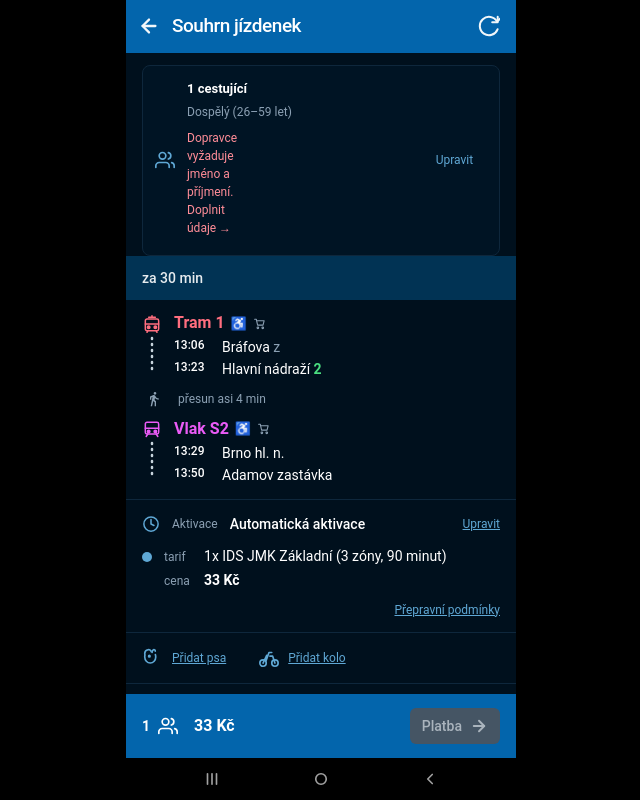
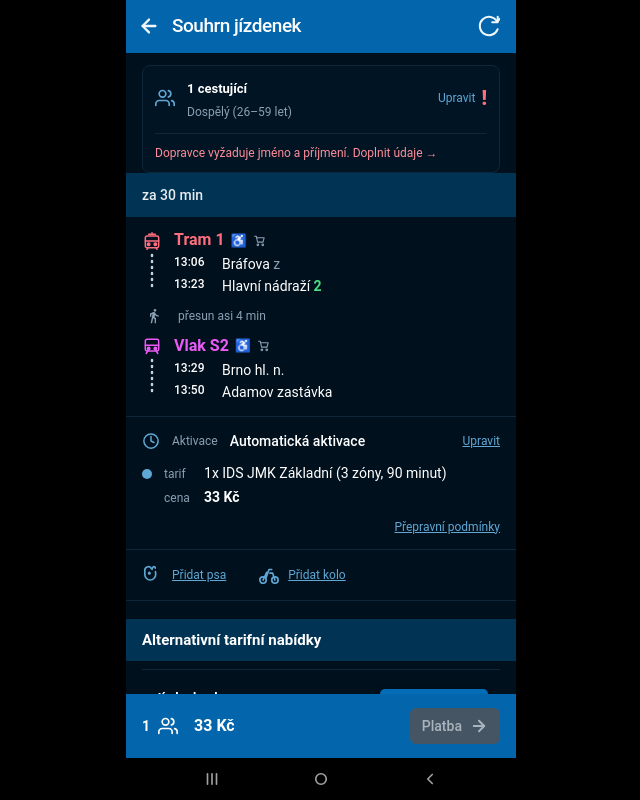
Before and after one commit to nechanicky-chaps/Prototyp-IDOS, a React (Vite) app in the folder projekty/Prototyp vyberu cestujicicich/: page / in a window 1280 px wide. Both pictures are taken after a click on the button "Koupit". Shown: the whole page, without its empty margins (319-959 px from the left). Built offline with nearby package versions, Linux system fonts and the light colour scheme; the HTML template or start-up script is replaced by a standard one.

Commit message:
Give required passenger details warning its own row

```diff
--- a/projekty/Prototyp vyberu cestujicicich/src/App.tsx
+++ b/projekty/Prototyp vyberu cestujicicich/src/App.tsx
@@ -902,9 +902,10 @@ function SummaryScreen({
             <div>
               <strong>{countLabel(passengers.length)}</strong>
               <p>{passengers.map(passengerLabel).join(", ")}</p>
-              {missingNames && <button className="flow-required-notice" onClick={onEditPassengers}>Dopravce vyžaduje jméno a příjmení. Doplnit údaje →</button>}
+
             </div>
-            <button onClick={onEditPassengers}>Upravit</button>
+            <button className="journey-edit-passengers" onClick={onEditPassengers}>Upravit{missingNames && <strong className="journey-required-mark" aria-label="Chybí údaje">!</strong>}</button>
+            {missingNames && <button className="flow-required-notice" onClick={onEditPassengers}>Dopravce vyžaduje jméno a příjmení. Doplnit údaje →</button>}
           </div>
         </div>
 
--- a/projekty/Prototyp vyberu cestujicicich/src/MultiTicketSummary.tsx
+++ b/projekty/Prototyp vyberu cestujicicich/src/MultiTicketSummary.tsx
@@ -28,7 +28,8 @@ export default function MultiTicketSummary({ passengers, ticketIds, setTicketIds
     <header className="flow-header"><button aria-label="Zpět" onClick={onBack}>←</button><h1>Souhrn jízdenek</h1></header>
     <div className="flow-content journey-summary">
       <div className="journey-padding"><h2>Veverská Bítýška → Česká Lípa</h2><p className="flow-hint">14:14–19:31 · přes Tišnov a Kolín</p>
-        <div className="journey-passengers"><div><strong>{countLabel(passengers.length)}</strong><p>{passengers.map(passengerLabel).join(', ')}</p>{missingNames && <button className="flow-required-notice" onClick={onEditPassengers}>Dopravce vyžaduje jméno a příjmení. Doplnit údaje →</button>}</div><button onClick={onEditPassengers}>Upravit</button></div>
+        <div className="journey-passengers"><div><strong>{countLabel(passengers.length)}</strong><p>{passengers.map(passengerLabel).join(', ')}</p></div><button className="journey-edit-passengers" onClick={onEditPassengers}>Upravit{missingNames && <strong className="journey-required-mark" aria-label="Chybí údaje">!</strong>}</button>
+            {missingNames && <button className="flow-required-notice" onClick={onEditPassengers}>Dopravce vyžaduje jméno a příjmení. Doplnit údaje →</button>}</div>
       </div>
       {removed && <div className="journey-undo" role="status">Úsek odebrán.<button onClick={() => { setTicketIds(journeyTickets.filter(t => ticketIds.includes(t.id) || t.id === removed).map(t => t.id)); setRemoved(null); }}>Vrátit</button></div>}
       {journeyTickets.filter(t => ticketIds.includes(t.id)).map(ticket => <article key={ticket.id} className="journey-ticket">
--- a/projekty/Prototyp vyberu cestujicicich/src/index.css
+++ b/projekty/Prototyp vyberu cestujicicich/src/index.css
@@ -236,3 +236,8 @@ button:focus-visible, input:focus-visible { outline: 2px solid #5fa8d5; outline-
 .flow-required-notice, .journey-passengers button.flow-required-notice { display: block; color: #ff8d98; font-size: 12px; line-height: 1.5; text-align: left; margin: 8px 0; }
 .summary-payment:disabled { background: #455564; color: #aab4bd; border-radius: 6px; padding: 8px 12px; cursor: not-allowed; opacity: 1; }
 .flow-primary:disabled { background: #455564; color: #aab4bd; cursor: not-allowed; }
+
+.journey-passengers { flex-wrap: wrap; }
+.journey-passengers > button.flow-required-notice { flex: 0 0 100%; width: 100%; min-height: 0; margin: 0; padding-top: 10px; border-top: 1px solid #0e273c; }
+.journey-edit-passengers { display: flex; align-items: center; justify-content: flex-end; gap: 6px; flex-shrink: 0; }
+.journey-passengers .journey-required-mark { color: #ff6e7f; font-size: 20px; font-weight: 800; }
```
